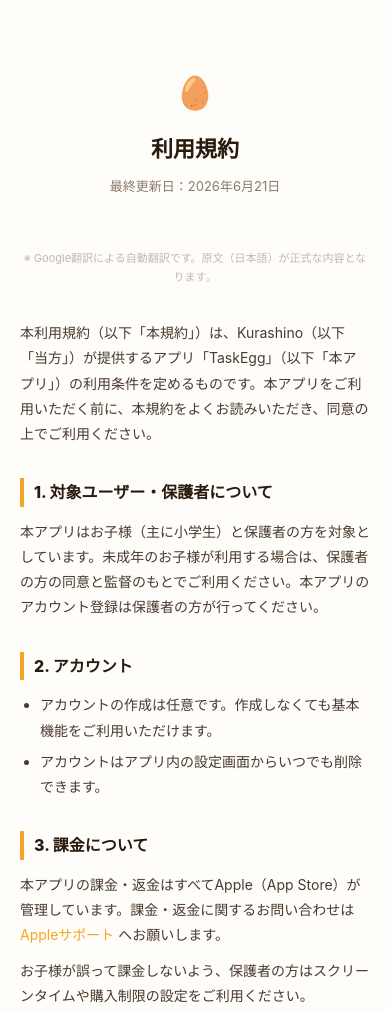
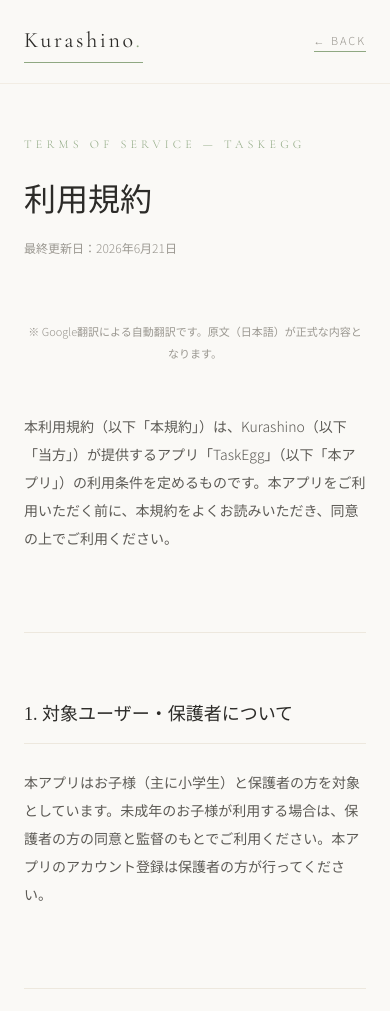
Before and after one commit to kurashino-dev/kurashino-atelier, a plain HTML site: page taskegg-terms.html in a window 390 px wide. Shown: the top 1011 px of the page. Drawn offline with nearby package versions, Linux system fonts and the light colour scheme.

Commit message:
Update taskegg-terms.html

```diff
--- a/taskegg-terms.html
+++ b/taskegg-terms.html
@@ -3,90 +3,205 @@
 <head>
   <meta charset="UTF-8">
   <meta name="viewport" content="width=device-width, initial-scale=1.0">
-  <title>利用規約｜TaskEgg</title>
+  <title>利用規約 | TaskEgg</title>
+  <link rel="preconnect" href="https://fonts.googleapis.com">
+  <link rel="preconnect" href="https://fonts.gstatic.com" crossorigin>
+  <link href="https://fonts.googleapis.com/css2?family=Cormorant+Garamond:wght@300;400&family=Noto+Serif+JP:wght@200;300;400&family=Noto+Sans+JP:wght@300;400&display=swap" rel="stylesheet">
   <style>
-    * { box-sizing: border-box; margin: 0; padding: 0; }
+    *, *::before, *::after { box-sizing: border-box; margin: 0; padding: 0; }
+    :root {
+      --white: #faf9f6;
+      --cream: #ede8de;
+      --green-mid: #8fa882;
+      --green-deep: #4a6741;
+      --ink: #2c2b28;
+      --ink-light: #5c5a55;
+      --ink-muted: #9a9790;
+    }
     body {
-      font-family: -apple-system, BlinkMacSystemFont, 'Hiragino Sans', 'Hiragino Kaku Gothic ProN', sans-serif;
-      background: #FFFDF9;
-      color: #2A1A0E;
-      line-height: 1.8;
-      padding: 24px 20px 60px;
-      max-width: 720px;
+      background: var(--white);
+      color: var(--ink);
+      font-family: 'Noto Sans JP', sans-serif;
+      font-weight: 300;
+      line-height: 1.9;
+      -webkit-font-smoothing: antialiased;
+    }
+    nav {
+      display: flex;
+      align-items: center;
+      justify-content: space-between;
+      padding: 28px 60px;
+      border-bottom: 1px solid rgba(196, 168, 130, 0.15);
+    }
+    .nav-logo {
+      font-family: 'Cormorant Garamond', serif;
+      font-size: 22px;
+      font-weight: 400;
+      letter-spacing: 0.12em;
+      color: var(--ink);
+      text-decoration: none;
+    }
+    .nav-logo span { color: var(--green-mid); }
+    .nav-back {
+      font-family: 'Noto Sans JP', sans-serif;
+      font-size: 11px;
+      font-weight: 300;
+      letter-spacing: 0.18em;
+      color: var(--ink-muted);
+      text-decoration: none;
+      text-transform: uppercase;
+      transition: color 0.3s ease;
+    }
+    .nav-back:hover { color: var(--green-deep); }
+    main {
+      max-width: 760px;
       margin: 0 auto;
+      padding: 80px 40px 120px;
     }
-    header { text-align: center; padding: 40px 0 32px; }
-    header .logo { font-size: 32px; margin-bottom: 8px; }
-    header h1 { font-size: 22px; font-weight: 800; color: #2A1A0E; }
-    header p { font-size: 13px; color: #8A7A6A; margin-top: 6px; }
-    section { margin-top: 32px; }
+    .page-label {
+      font-family: 'Cormorant Garamond', serif;
+      font-size: 12px;
+      letter-spacing: 0.35em;
+      color: var(--green-mid);
+      text-transform: uppercase;
+      margin-bottom: 20px;
+    }
+    h1 {
+      font-family: 'Noto Serif JP', serif;
+      font-size: 32px;
+      font-weight: 200;
+      color: var(--ink);
+      margin-bottom: 12px;
+      line-height: 1.5;
+    }
+    .updated {
+      font-size: 12px;
+      color: var(--ink-muted);
+      margin-bottom: 60px;
+    }
+    .policy-section {
+      margin-bottom: 64px;
+      padding-bottom: 64px;
+      border-bottom: 1px solid var(--cream);
+    }
+    .policy-section:last-child { border-bottom: none; }
     h2 {
-      font-size: 16px;
-      font-weight: 800;
-      color: #2A1A0E;
-      border-left: 4px solid #F5A623;
-      padding-left: 10px;
+      font-family: 'Noto Serif JP', serif;
+      font-size: 18px;
+      font-weight: 300;
+      color: var(--ink);
+      margin-bottom: 24px;
+      padding-bottom: 12px;
+      border-bottom: 1px solid var(--cream);
+    }
+    h3 {
+      font-family: 'Noto Sans JP', sans-serif;
+      font-size: 13px;
+      font-weight: 400;
+      letter-spacing: 0.05em;
+      color: var(--ink);
+      margin-bottom: 8px;
+      margin-top: 28px;
+    }
+    p {
+      font-size: 14px;
+      color: var(--ink-light);
+      line-height: 2.0;
+      margin-bottom: 16px;
+    }
+    ul {
+      margin: 8px 0 16px 20px;
+      font-size: 14px;
+      color: var(--ink-light);
+      line-height: 2.0;
+    }
+    li { margin-bottom: 4px; }
+    a {
+      color: var(--green-deep);
+      text-decoration: none;
+      border-bottom: 1px solid var(--green-mid);
+    }
+    .card {
+      background: #f5f2ec;
+      border-radius: 8px;
+      padding: 20px 24px;
       margin-bottom: 12px;
     }
-    p { font-size: 14px; color: #4A3A2E; margin-bottom: 10px; }
-    ul { padding-left: 20px; margin-bottom: 10px; }
-    li { font-size: 14px; color: #4A3A2E; margin-bottom: 6px; }
-    .card {
-      background: #FFF8F0;
-      border-radius: 12px;
-      padding: 16px 20px;
-      margin-bottom: 12px;
+    .translate-note {
+      font-size: 11px;
+      color: var(--ink-muted);
+      text-align: center;
+      margin-bottom: 48px;
     }
-    .card p { margin-bottom: 4px; }
+    #google_translate_element { text-align: center; margin-bottom: 8px; }
     footer {
-      margin-top: 48px;
-      text-align: center;
-      font-size: 12px;
-      color: #C0B8B0;
+      background: #2c2b28;
+      padding: 40px 60px;
+      display: flex;
+      justify-content: space-between;
+      align-items: center;
     }
-    a { color: #F5A623; text-decoration: none; }
-    #google_translate_element { text-align: center; margin-bottom: 8px; }
-    .goog-te-gadget { font-size: 12px !important; color: #8A7A6A !important; }
-    .goog-te-gadget .goog-te-combo { font-size: 13px; border-radius: 8px; border: 1px solid #E0D8D0; padding: 4px 8px; color: #4A3A2E; background: #FFF8F0; }
-    .translate-note { font-size: 11px; color: #C0B8B0; text-align: center; margin-bottom: 16px; }
+    .footer-logo {
+      font-family: 'Cormorant Garamond', serif;
+      font-size: 20px;
+      font-weight: 400;
+      letter-spacing: 0.12em;
+      color: #faf9f6;
+    }
+    .footer-logo span { color: var(--green-mid); }
+    .footer-copy {
+      font-family: 'Noto Sans JP', sans-serif;
+      font-size: 11px;
+      font-weight: 300;
+      color: rgba(250,249,246,0.3);
+    }
+    @media (max-width: 768px) {
+      nav { padding: 20px 24px; }
+      main { padding: 48px 24px 80px; }
+      footer { padding: 32px 24px; flex-direction: column; gap: 12px; text-align: center; }
+    }
   </style>
 </head>
 <body>
 
-<header>
-  <div class="logo">🥚</div>
+<nav>
+  <a href="https://kurashino-atelier.com" class="nav-logo">Kurashino<span>.</span></a>
+  <a href="https://kurashino-atelier.com" class="nav-back">← Back</a>
+</nav>
+
+<main>
+  <p class="page-label">Terms of Service — TaskEgg</p>
   <h1>利用規約</h1>
-  <p>最終更新日：2026年6月21日</p>
-</header>
+  <p class="updated">最終更新日：2026年6月21日</p>
 
   <div id="google_translate_element"></div>
   <p class="translate-note">※ Google翻訳による自動翻訳です。原文（日本語）が正式な内容となります。</p>
 
-<section>
+  <div class="policy-section">
     <p>本利用規約（以下「本規約」）は、Kurashino（以下「当方」）が提供するアプリ「TaskEgg」（以下「本アプリ」）の利用条件を定めるものです。本アプリをご利用いただく前に、本規約をよくお読みいただき、同意の上でご利用ください。</p>
-</section>
+  </div>
 
-<section>
+  <div class="policy-section">
     <h2>1. 対象ユーザー・保護者について</h2>
     <p>本アプリはお子様（主に小学生）と保護者の方を対象としています。未成年のお子様が利用する場合は、保護者の方の同意と監督のもとでご利用ください。本アプリのアカウント登録は保護者の方が行ってください。</p>
-</section>
+  </div>
 
-<section>
+  <div class="policy-section">
     <h2>2. アカウント</h2>
     <ul>
       <li>アカウントの作成は任意です。作成しなくても基本機能をご利用いただけます。</li>
       <li>アカウントはアプリ内の設定画面からいつでも削除できます。</li>
     </ul>
-</section>
+  </div>
 
-<section>
+  <div class="policy-section">
     <h2>3. 課金について</h2>
-  <p>本アプリの課金・返金はすべてApple（App Store）が管理しています。課金・返金に関するお問い合わせは <a href="https://support.apple.com/ja-jp/billing" target="_blank">Appleサポート</a> へお願いします。</p>
+    <p>本アプリの課金・返金はすべてApple（App Store）が管理しています。課金・返金に関するお問い合わせは<a href="https://support.apple.com/ja-jp/billing" target="_blank">Appleサポート</a>へお願いします。</p>
     <p>お子様が誤って課金しないよう、保護者の方はスクリーンタイムや購入制限の設定をご利用ください。</p>
     <p>本アプリのクラウド同期機能（複数端末でのデータ共有・機種変更時のデータ引き継ぎ）は月額サブスクリプションです。解約はAppleのサブスクリプション管理画面から行ってください。解約後は次の更新日まで有料機能をご利用いただけますが、それ以降はご利用いただけなくなります。返金はAppleの返金規約に従います。</p>
-</section>
+  </div>
 
-<section>
+  <div class="policy-section">
     <h2>4. データの取り扱いと免責</h2>
     <p>本アプリのデータはお使いの端末、およびアカウント作成時はサーバー（Google Firebase）に保存されます。</p>
     <p>当方の故意または重過失による場合を除き、以下の状況においてデータが消失・同期されない場合であっても、当方は責任を負いません。</p>
@@ -100,49 +215,45 @@
       <li>OSのバージョンアップによる動作不良</li>
       <li>端末の機種・スペックによる表示の差異</li>
     </ul>
-</section>
+  </div>
 
-<section>
+  <div class="policy-section">
     <h2>5. 禁止事項</h2>
     <ul>
       <li>本アプリの不正利用・改ざん・リバースエンジニアリング</li>
       <li>法令または公序良俗に反する行為</li>
     </ul>
-</section>
+  </div>
 
-<section>
+  <div class="policy-section">
     <h2>6. 知的財産権</h2>
     <p>本アプリに含まれるすべてのコンテンツ（テキスト・画像・キャラクター・デザイン等）の著作権はKurashinoに帰属します。無断での複製・転載・改変・配布を禁じます。</p>
-</section>
+  </div>
 
-<section>
+  <div class="policy-section">
     <h2>7. サービスの変更・終了</h2>
     <p>当方は、合理的な期間をもって告知するよう努めた上で、本アプリの内容を変更、または提供を終了することがあります。ただし、やむを得ない事情がある場合は予告なく変更・終了する場合があります。</p>
-</section>
+  </div>
 
-<section>
+  <div class="policy-section">
     <h2>8. 規約の変更</h2>
     <p>本規約は必要に応じて更新することがあります。最新の規約は常に本ページに掲載されます。重要な変更がある場合は、アプリ内またはウェブサイト上でお知らせします。</p>
-</section>
+  </div>
 
-<section>
+  <div class="policy-section">
     <h2>9. 準拠法・管轄裁判所</h2>
     <p>本規約は日本法に準拠します。本アプリに関連して生じた紛争については、大阪地方裁判所を第一審の専属的合意管轄裁判所とします。</p>
-</section>
+  </div>
 
-<section>
+  <div class="policy-section">
     <h2>10. お問い合わせ</h2>
-  <div class="card">
     <p><a href="https://forms.gle/CgxzyoQUAcjeFDoy6" target="_blank">お問い合わせフォーム</a></p>
   </div>
-</section>
-
-<div style="text-align:center;margin:40px 0 24px">
-  <a href="https://kurashino-atelier.com" style="display:inline-block;padding:12px 28px;background:#F5A623;color:#fff;border-radius:99px;font-size:14px;font-weight:700;text-decoration:none">← ホームに戻る</a>
-</div>
+</main>
 
 <footer>
-  <p>Copyright © 2026 Kurashino. All rights reserved.</p>
+  <div class="footer-logo">Kurashino<span>.</span></div>
+  <p class="footer-copy">© 2026 Kurashino. All rights reserved.</p>
 </footer>
 
 <script type="text/javascript">
```
Lines whose indentation alone changed are shown as unchanged.
